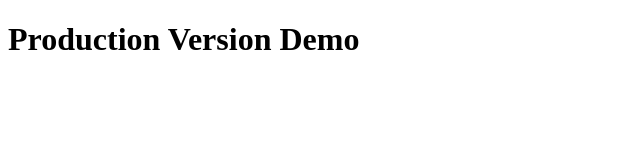
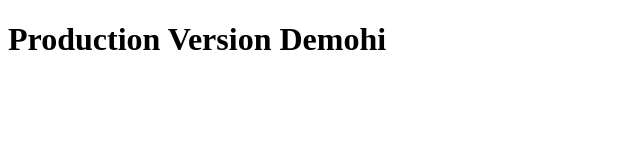
Before and after one commit to kngkongun027/demo-cicd, a plain HTML site: page index.html in a window 1280 px wide. Shown: the full height of the page, 0-640 px from the left. Drawn offline with Linux system fonts and the light colour scheme.

Commit message:
fix sourcee

```diff
--- a/index.html
+++ b/index.html
@@ -4,6 +4,6 @@
     <title>CI/CD Demo</title>
 </head>
 <body>
-    <h1>Production Version Demo</h1>
+    <h1>Production Version Demohi</h1>
 </body>
 </html>
```
